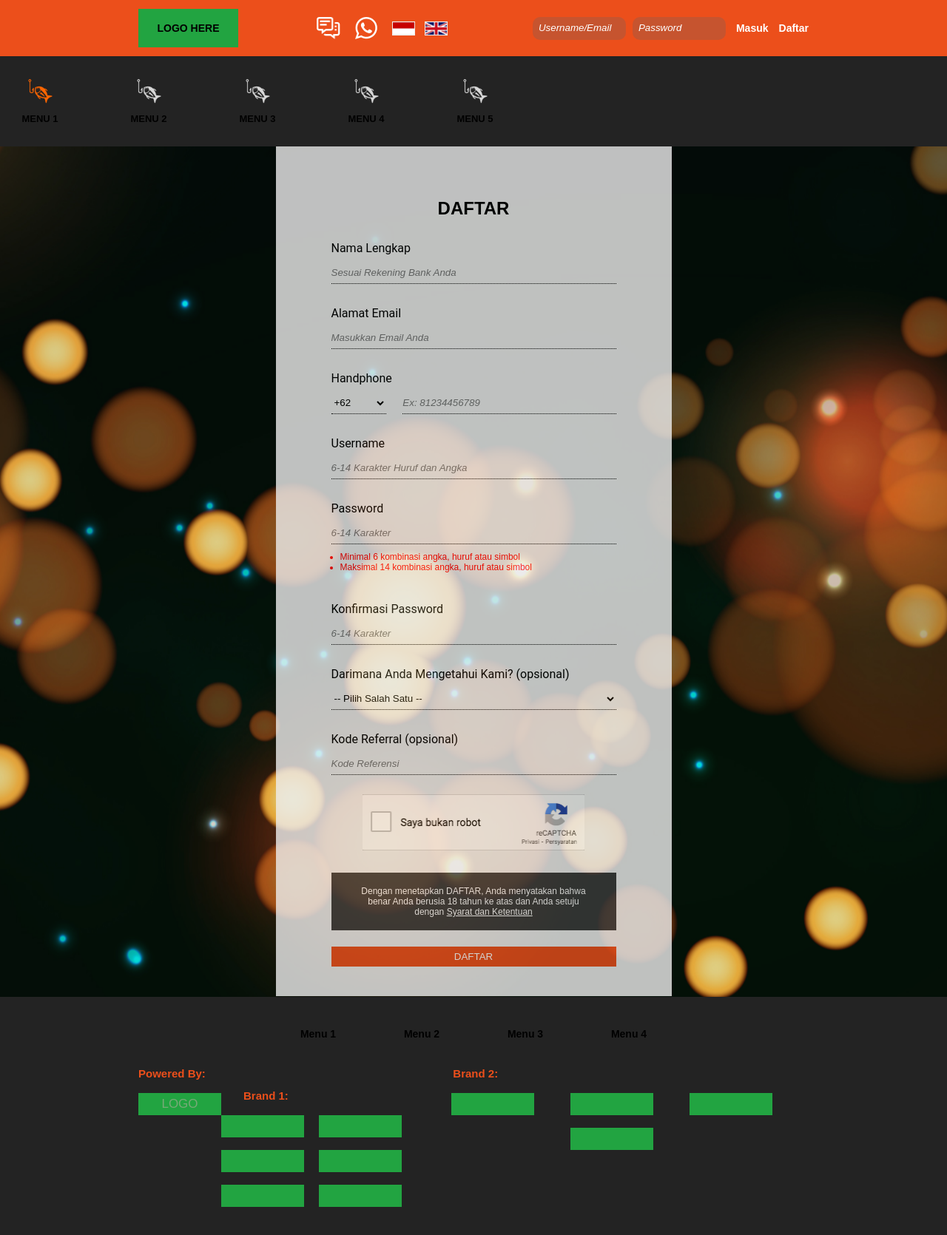
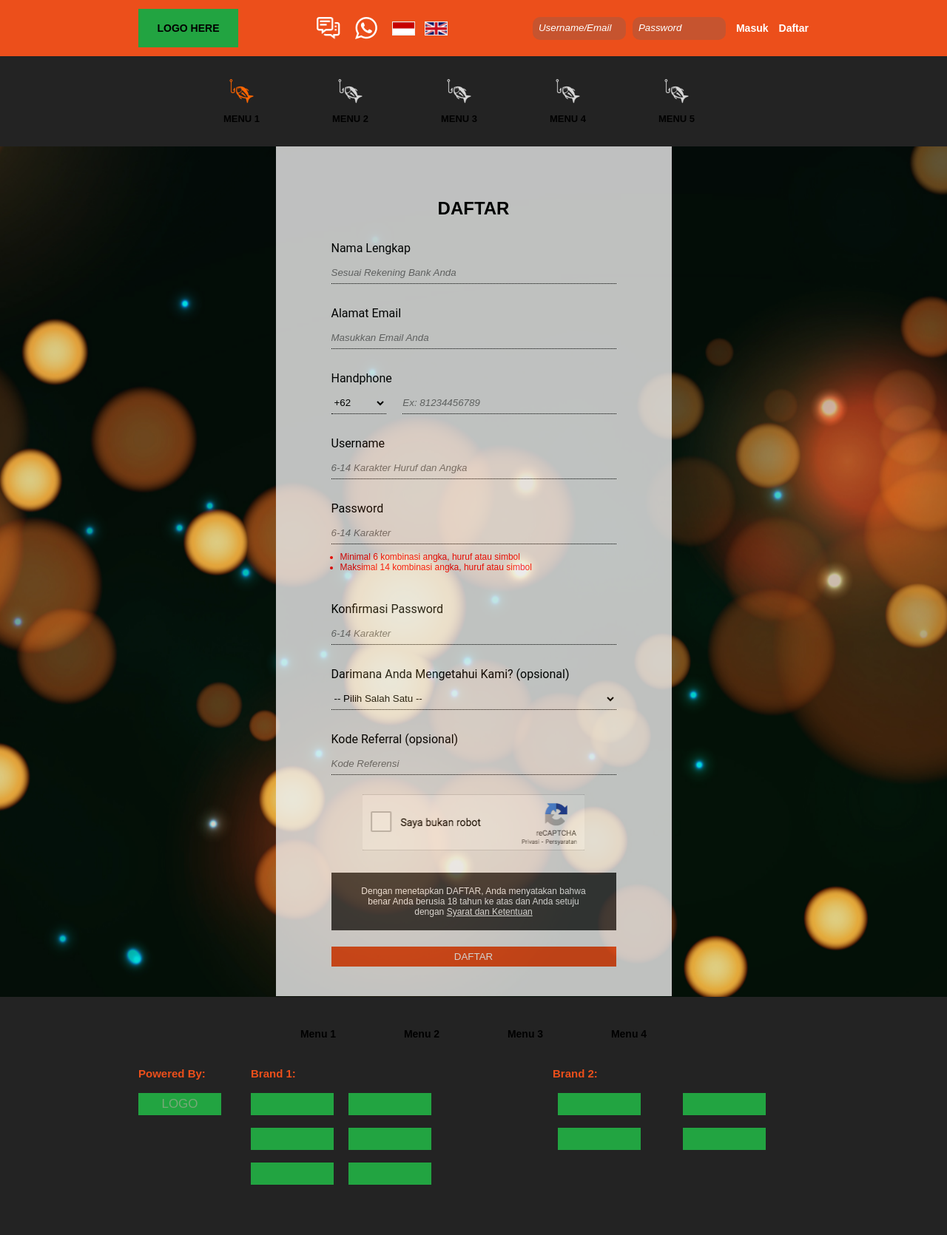
Before and after one commit to Muqorrobin22/Freelance-Project-Fwd-dev, a Next.js app: page / in a window 1280 px wide. Shown: the top 1670 px of the page at 74% size. After the commit the page ends 1631 px from the top, so only its background shows below. Built offline with nearby package versions, Linux system fonts and the light colour scheme.

Commit message:
fix the last touch of styling tablet and desktop

```diff
--- a/styles/Footer.module.scss
+++ b/styles/Footer.module.scss
@@ -156,9 +156,12 @@
     .footerBottom {
       flex-direction: row;
       .second {
+        margin-top: 0;
+        margin-bottom: 0;
+        margin-left: 4rem;
+        width: 100%;
         h1 {
           text-align: left;
-          margin-left: 30px;
         }
       }
       .third {
--- a/styles/Main.module.scss
+++ b/styles/Main.module.scss
@@ -195,6 +195,9 @@
 
   //   ----------------- Tablet version
   @media (min-width: 600px) {
+    .nav {
+      justify-content: center;
+    }
     .form {
       .register {
         width: 535px;
```
